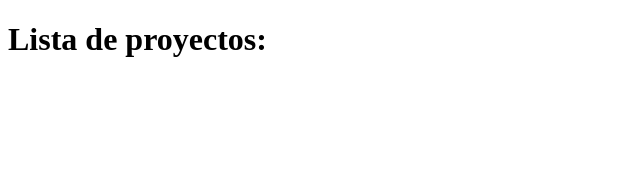
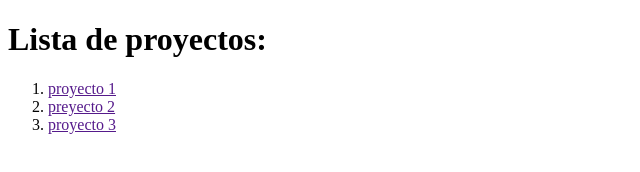
Before and after one commit to hasael014/proyects-html-and-javascript, a plain HTML site: page index.html in a window 1280 px wide. Shown: the whole page, without its empty margins (0-640 px from the left). Drawn offline with Linux system fonts and the light colour scheme.

Commit message:
commit 2

```diff
--- a/index.html
+++ b/index.html
@@ -7,5 +7,10 @@
 </head>
 <body>
       <h1>Lista de proyectos:</h1>
+      <ol>
+            <li><a href="">proyecto 1</a></li>
+            <li><a href="">preyecto 2</a></li>
+            <li><a href="">proyecto 3</a></li>
+      </ol>
 </body>
 </html>
```
